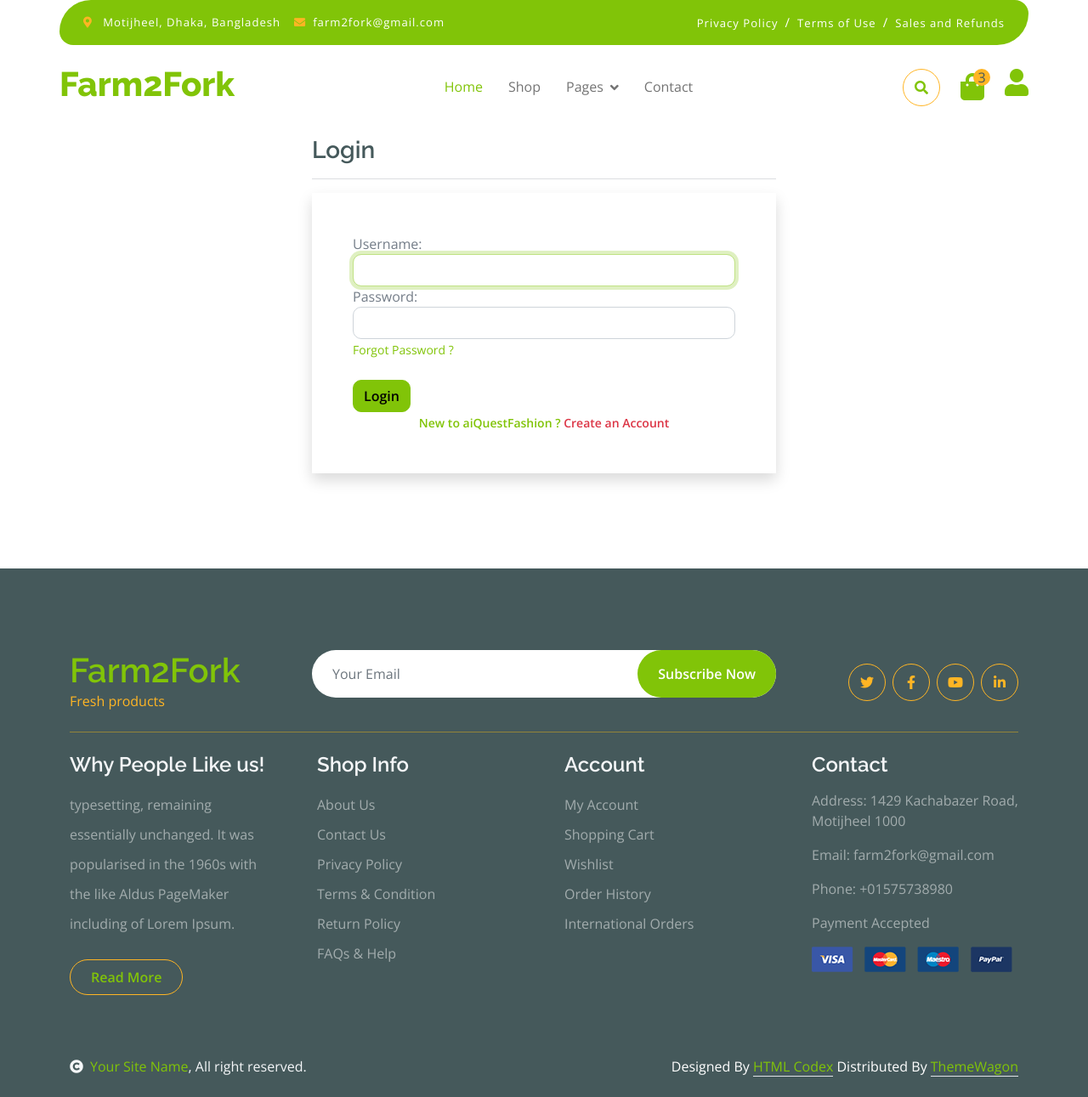
After one commit to pritom-bod/Farm2Fork-Ecommerce-Site-, a Django app: page /account/Login/ in a window 1280 px wide. The commit adds this page. Shown: the whole page at 85% size. Run offline with Django 5.2, Linux system fonts and the light colour scheme; some libraries are stand-ins or nearby versions.

Commit message:
incluce registration and login

```diff
--- a/Farm2Fork/Farm2Fork/settings.py
+++ b/Farm2Fork/Farm2Fork/settings.py
@@ -118,7 +118,7 @@ USE_TZ = True
 STATIC_URL = 'static/'
 MEDIA_URL = '/media/'
 MEDIA_ROOT = BASE_DIR/'media'
-
+LOGIN_REDIRECT_URL = '/profile/'
 
 # Default primary key field type
 # https://docs.djangoproject.com/en/5.2/ref/settings/#default-auto-field
--- a/Farm2Fork/shop/forms.py
+++ b/Farm2Fork/shop/forms.py
@@ -1,5 +1,6 @@
 from django import forms
-from django.contrib.auth.forms import UserCreationForm
+from django.contrib.auth.forms import UserCreationForm, AuthenticationForm, UsernameField
+from django.utils.translation import gettext, gettext_lazy as _
 from django.contrib.auth.models import User
 
 #Registration Form
@@ -10,5 +11,12 @@ class UserRegForm(UserCreationForm):
     email = forms.CharField(required=True,widget=forms.EmailInput(attrs={'class':'form-control'}))
 
     class Meta:
-        Model = User
+        model = User
         fields = ['username','email','password1','password2']
+
+#login form creation
+
+class LoginForm(AuthenticationForm):
+    username = UsernameField(widget=forms.TextInput(attrs={'autofocus':True, 'class':'form-control'}))
+
+    password = forms.CharField(label=_('Password'), strip=False, widget=forms.PasswordInput(attrs={'autocomplete':'current_password', 'class':'form-control'}))
--- a/Farm2Fork/shop/static/css/style.css
+++ b/Farm2Fork/shop/static/css/style.css
@@ -26,6 +26,31 @@
     z-index: 99;
 }
 /*** Spinner End ***/
+
+.fruite-item {
+    height: 100%; /* Ensure full height card if used in flex */
+    display: flex;
+    flex-direction: column;
+    justify-content: space-between;
+    box-shadow: 0 0 8px rgba(0,0,0,0.08);
+    transition: all 0.3s ease-in-out;
+}
+
+/* Image Height Control */
+.fruite-img img {
+    height: 200px;
+    object-fit: cover;
+}
+
+/* Description Clamp Without -webkit-line-clamp */
+#product-desc {
+    overflow: hidden;
+    text-overflow: ellipsis;
+    display: block;
+    line-height: 1.5em;
+    max-height: 4.5em; /* 3 lines = 3 x 1.5em */
+}
+
 
 
 /*** Button Start ***/
--- a/Farm2Fork/shop/templates/shop/base.html
+++ b/Farm2Fork/shop/templates/shop/base.html
@@ -85,7 +85,7 @@
                                      <i class="fas fa-user fa-2x"></i>
                                 </a>
                                 <div class="dropdown-menu m-0 bg-secondary rounded-0">
-                                    <a href="#" class="dropdown-item">Login</a>
+                                    <a href="{% url "login" %}" class="dropdown-item">Login</a>
                                     <a href="{% url "registration" %}" class="dropdown-item">Register</a>
                                 </div>
                             </div>
--- /dev/null
+++ b/Farm2Fork/shop/templates/shop/login.html
@@ -0,0 +1,33 @@
+{% extends 'shop/base.html' %}
+{% load static %}
+{% block title %}Login{% endblock title %}
+{% block content %}
+
+<br><br><br><br><br><br>
+<div class="container">
+    <div class="row my-3">
+        <div class="col-sm-6 offset-sm-3">
+            <h3>Login</h3>
+            <hr>
+            <form action="" method="post" novalidate class="shadow p-5">
+                {% csrf_token %}
+                {% for fm in form %}
+                    {{fm.label_tag}}{{fm}} <small class='text-danger'>{{fm.errors|striptags}}</small>
+                {% endfor %}
+                <small><a href="#">Forgot Password ?</a></small> <br>
+                <input type="submit" class="btn btn-primary mt-4" value="Login">
+                <br>
+                <div class="text-center text-primary fw-bold"><small>New to aiQuestFashion ? <a
+                            href="{% url 'registration' %}" class="text-danger">Create an Account</a> </small>
+                </div>
+                {% if form.non_field_errors %}
+                {% for error in form.non_field_errors %}
+                <p class="alert alert-danger my-3">{{error}}</p>
+                {% endfor %}
+                {% endif %}
+            </form>
+        </div>
+    </div>
+</div>
+<br><br>
+{% endblock content %}
--- a/Farm2Fork/shop/templates/shop/registration.html
+++ b/Farm2Fork/shop/templates/shop/registration.html
@@ -4,7 +4,7 @@
 
 {% block content %}
 
-
+<br><br><br><br><br><br><br>
 <div class="container">
     <div class="row my-3">
         <div class="col-sm-6 offset-sm-3">
@@ -28,7 +28,7 @@
                     <input type="submit" value="Submit" class="btn btn-primary">
                 </div>
                 <br>
-                <div class="text-center text-primary fw-bold"><small>Existing User ? <a href="{% url 'login' %}"
+                <div class="text-center text-primary fw-bold"><small>Existing User ? <a href="{% url "login" %}"
                             class="text-danger">Login Now</a> </small></div>
                 {% if form.non_field_errors %}
                 {% for error in form.non_field_errors %}
@@ -39,5 +39,5 @@
         </div>
     </div>
 </div>
-
+<br><br><br>
 {% endblock content %}
--- a/Farm2Fork/shop/templates/shop/shop.html
+++ b/Farm2Fork/shop/templates/shop/shop.html
@@ -207,7 +207,7 @@
                                             <div class="text-white bg-secondary px-3 py-1 rounded position-absolute" style="top: 10px; left: 10px;">{{product.category}}</div>
                                             <div class="p-4 border border-secondary border-top-0 rounded-bottom">
                                                 <h4>{{product.title}}</h4>
-                                                <p>{{product.descriptions}}</p>
+                                                <p id='product-desc'>{{product.descriptions}}</p>
                                                 <div class="d-flex justify-content-between flex-lg-wrap">
                                                     <p class="text-dark fs-5 fw-bold mb-0">{{product.discounted_price}}৳/ kg</p>
                                                     <a href="#" class="btn border border-secondary rounded-pill px-3 text-primary"><i class="fa fa-shopping-bag me-2 text-primary"></i> Add to cart</a>
--- a/Farm2Fork/shop/urls.py
+++ b/Farm2Fork/shop/urls.py
@@ -2,6 +2,8 @@ from django.urls import path
 from shop import views
 from django.conf import settings
 from django.conf.urls.static import static
+from django.contrib.auth import views as auth_view
+from .forms import LoginForm
 
 urlpatterns = [
 
@@ -15,5 +17,6 @@ urlpatterns = [
     path('testimonial/', views.testimonial, name='testimonial'),
     path('404-page/', views.E_page, name='404-page'),
     path('Registration/', views.userregistration.as_view(), name='registration'),
+    path('account/Login/',auth_view.LoginView.as_view(template_name='shop/login.html', authentication_form=LoginForm),name='login'),
 
 ]+ static(settings.MEDIA_URL, document_root=settings.MEDIA_ROOT)
--- a/Farm2Fork/shop/views.py
+++ b/Farm2Fork/shop/views.py
@@ -2,7 +2,7 @@ from django.shortcuts import render
 from .models import Product
 from django.views import View
 from django.contrib import messages
-from .forms import UserRegForm
+from .forms import UserRegForm, LoginForm
 # Create your views here.
 
 class ProductView(View):
@@ -69,11 +69,11 @@ def E_page(request):
 class userregistration(View):
     def get(self, request):
         form = UserRegForm()
-        return render(request, 'Shop/customerregistration.html',{'form':form})
+        return render(request, 'shop/registration.html',{'form':form})
 
     def post(self,request):
         form =UserRegForm(request.POST)
         if form.is_valid():
             messages.success(request, 'Congratulattion, User Created')
             form.save()
-        return render(request, 'Shop/customerregistration.html', {'form':form})
+        return render(request, 'shop/registration.html', {'form':form})
```
Also changed, not shown: Farm2Fork/db.sqlite3.
